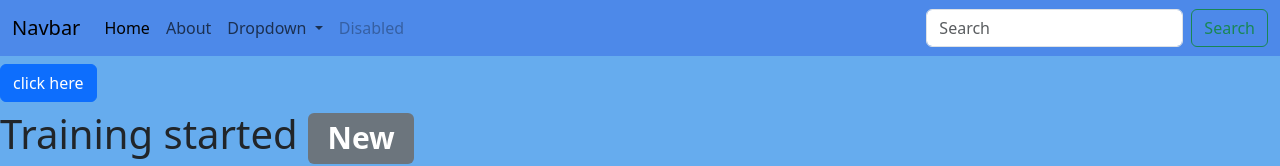
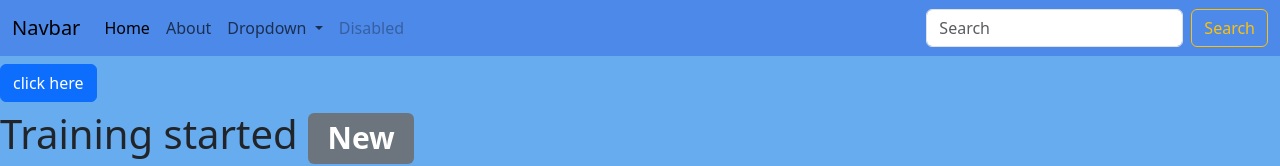
Before and after one commit to Harsh-Vaghamashi/learn-git-and-github, a plain HTML site: page index.html in a window 1280 px wide. Shown: the top 166 px of the page. Drawn offline with nearby package versions, Linux system fonts and the light colour scheme.

Commit message:
edit search button in navbar

```diff
--- a/index.html
+++ b/index.html
@@ -53,7 +53,7 @@
         </ul>
         <form class="d-flex" role="search">
           <input class="form-control me-2" type="search" placeholder="Search" aria-label="Search">
-          <button class="btn btn-outline-success" type="submit">Search</button>
+          <button class="btn btn-outline-warning" type="submit">Search</button>
         </form>
       </div>
     </div>
```
